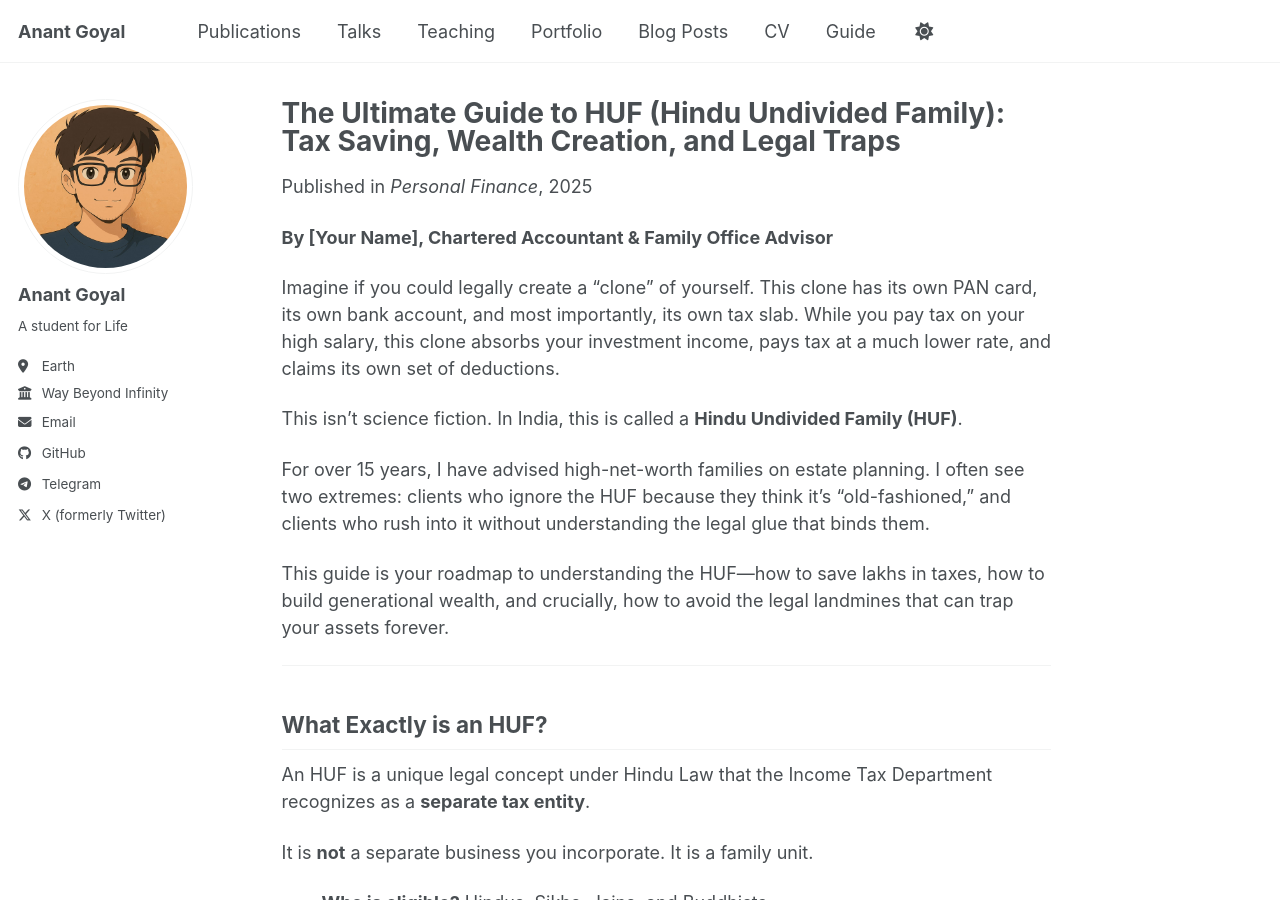
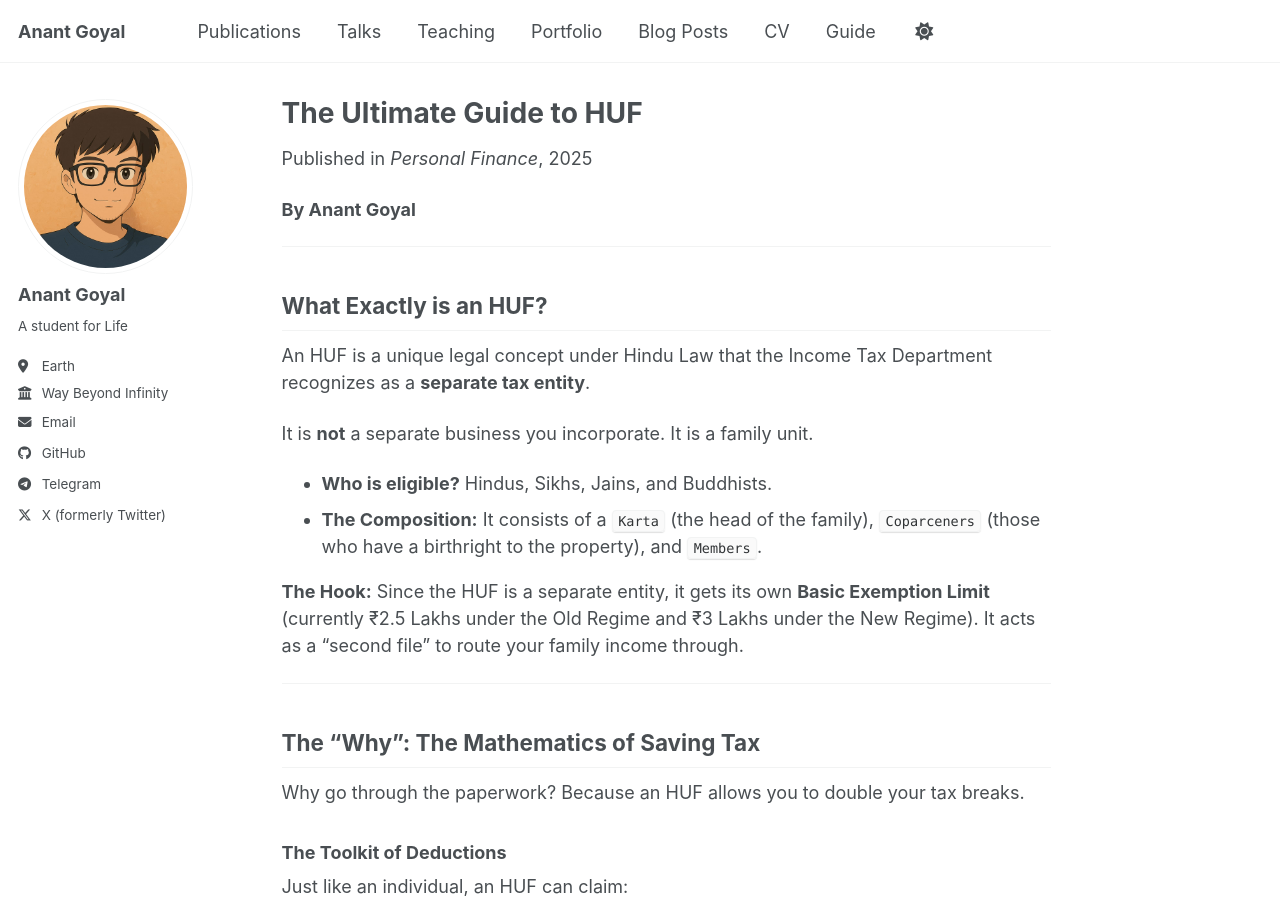
Before and after one commit to Mindfulbrain17/Mindfulbrain17.github.io, a Jekyll site: the page built from _publications/2025-11-30-ultimate-guide-to-huf.md, in a window 1280 px wide and 900 px high. Built offline with Jekyll 4.4.1, drawn with Linux system fonts in a browser that asks for light colours; a script bundle is joined from its source files by our own code; library files that are not in the unit come from our copies; some of the changed text lies outside the part shown.

Commit message:
Revise title and author in HUF guide publication
Updated the title and author information in the publication metadata. Revised citation details to reflect the correct author.

```diff
--- a/_publications/2025-11-30-ultimate-guide-to-huf.md
+++ b/_publications/2025-11-30-ultimate-guide-to-huf.md
@@ -1,26 +1,16 @@
 ---
-title: "The Ultimate Guide to HUF (Hindu Undivided Family): Tax Saving, Wealth Creation, and Legal Traps"
+title: "The Ultimate Guide to HUF"
 collection: publications
 category: manuscripts
 permalink: /publication/2025-11-30-ultimate-guide-to-huf
 excerpt: 'A comprehensive guide for Indian taxpayers on using Hindu Undivided Family (HUF) structures to legally double tax limits. Covers formation, the critical Section 64(2) clubbing trap, daughters rights, and exit strategies.'
 date: 2025-11-30
 venue: 'Personal Finance'
-slidesurl: ''
-paperurl: ''
-bibtexurl: ''
-citation: 'Your Name. (2025). &quot;The Ultimate Guide to HUF: Tax Saving, Wealth Creation, and Legal Traps.&quot; <i>Personal Finance & Estate Planning Insights</i>.'
+
+citation: 'Anant Goyal. (2025). &quot;The Ultimate Guide to HUF: Tax Saving, Wealth Creation, and Legal Traps.&quot; <i>Personal Finance & Estate Planning Insights</i>.'
 ---
 
-**By [Your Name], Chartered Accountant & Family Office Advisor**
-
-Imagine if you could legally create a "clone" of yourself. This clone has its own PAN card, its own bank account, and most importantly, its own tax slab. While you pay tax on your high salary, this clone absorbs your investment income, pays tax at a much lower rate, and claims its own set of deductions.
-
-This isn’t science fiction. In India, this is called a **Hindu Undivided Family (HUF)**.
-
-For over 15 years, I have advised high-net-worth families on estate planning. I often see two extremes: clients who ignore the HUF because they think it’s "old-fashioned," and clients who rush into it without understanding the legal glue that binds them.
-
-This guide is your roadmap to understanding the HUF—how to save lakhs in taxes, how to build generational wealth, and crucially, how to avoid the legal landmines that can trap your assets forever.
+**By Anant Goyal**
 
 ---
 
```
